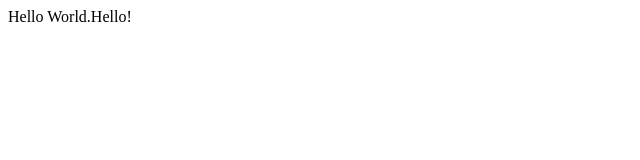
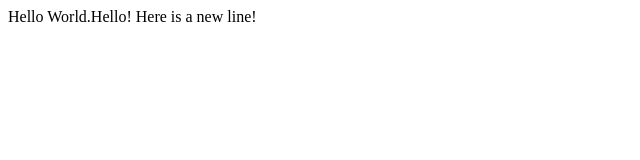
Before and after one commit to NSAttila/airlines1, a plain HTML site: page index.html in a window 1280 px wide. Shown: the whole page, without its empty margins (0-640 px from the left). Drawn offline with Linux system fonts and the light colour scheme.

Commit message:
Added another line

```diff
--- a/index.html
+++ b/index.html
@@ -5,5 +5,6 @@
   </head>
   <body>
       Hello World.Hello!
+      Here is a new line!
   </body>
 </html>
```
